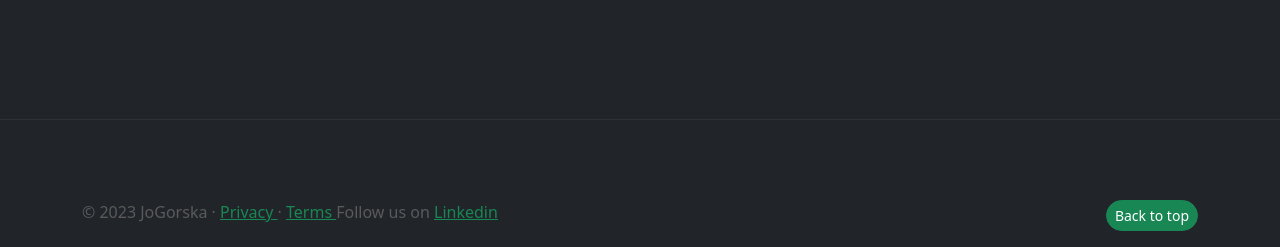
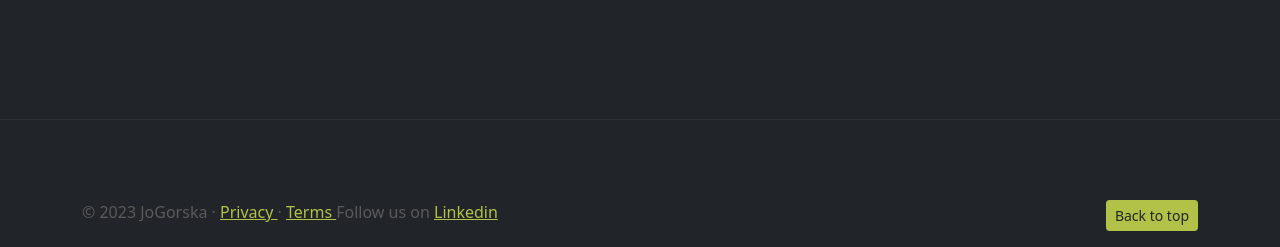
Before and after one commit to JoGorska/portfolio, a Django app: page / in a window 1280 px wide. Shown: the part 3022-3269 px from the top of the page. Run offline with Django 4.2, Linux system fonts and the light colour scheme; some libraries are stand-ins or nearby versions.

Commit message:
Improve styling of the footer to accomodate avocado color

```diff
--- a/core/settings.py
+++ b/core/settings.py
@@ -171,7 +171,7 @@ USE_TZ = True
 # Static files (CSS, JavaScript, Images)
 # https://docs.djangoproject.com/en/4.0/howto/static-files/
 
-STATIC_URL = 'static/'
+STATIC_URL = '/static/'
 
 # Default primary key field type
 # https://docs.djangoproject.com/en/4.0/ref/settings/#default-auto-field
--- a/static/css/base.css
+++ b/static/css/base.css
@@ -7,6 +7,18 @@
 .text-white-50 {
     color: var(--secondary-light) !important;
 }
+
+.text-success-light {
+    color:var(--success-light) !important;
+}
+
+.btn-success-light {
+    background-color: var(--success-light);
+    border-color: var(--success-light);
+
+}
+
+/* navbar */
 
 #nav-big-logo-brand, #nav-big-items{
     color: var(--secondary-light) !important;
--- a/templates/base.html
+++ b/templates/base.html
@@ -99,15 +99,15 @@
       <hr class="featurette-divider">
       <div class="container">
         <p class="float-end">
-          <a class="btn btn-success btn-sm rounded-pill text-white" href="#header">Back to top
+          <a class="btn btn-success-light btn-sm" href="#header">Back to top
           </a>
         </p>
         <p>&copy; 2023 JoGorska &middot;
-          <a class="text-success" href="">Privacy
+          <a class="text-success-light" href="">Privacy
           </a> &middot;
-          <a class="text-success" href="">Terms
+          <a class="text-success-light" href="">Terms
           </a> Follow us on
-          <a class="text-success" href=""
+          <a class="text-success-light" href=""
           rel="nofollow"
           target="_blank"
           aria-label="go to three oaks linkedin page (opens in new window)">Linkedin</a>
```
